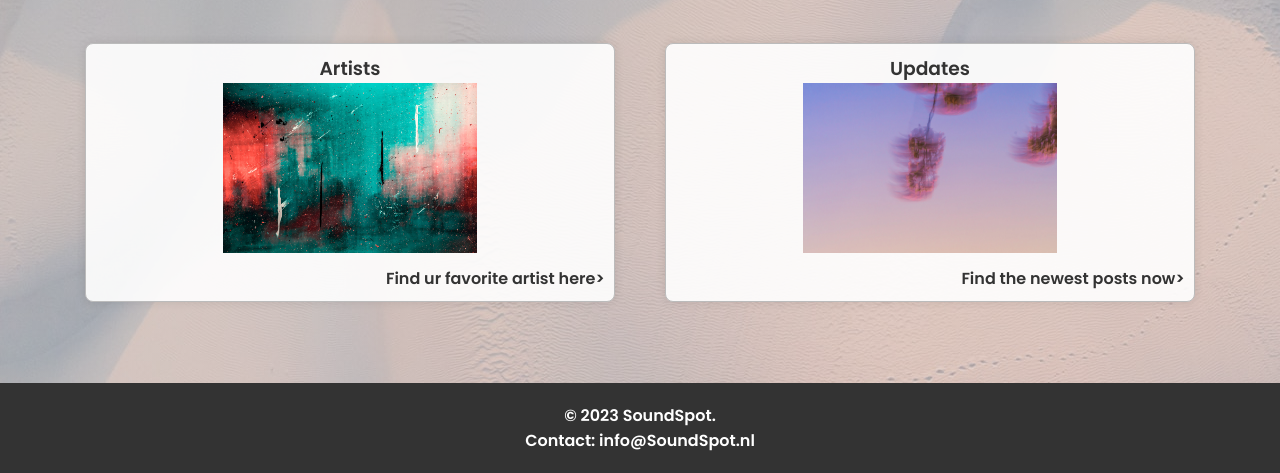
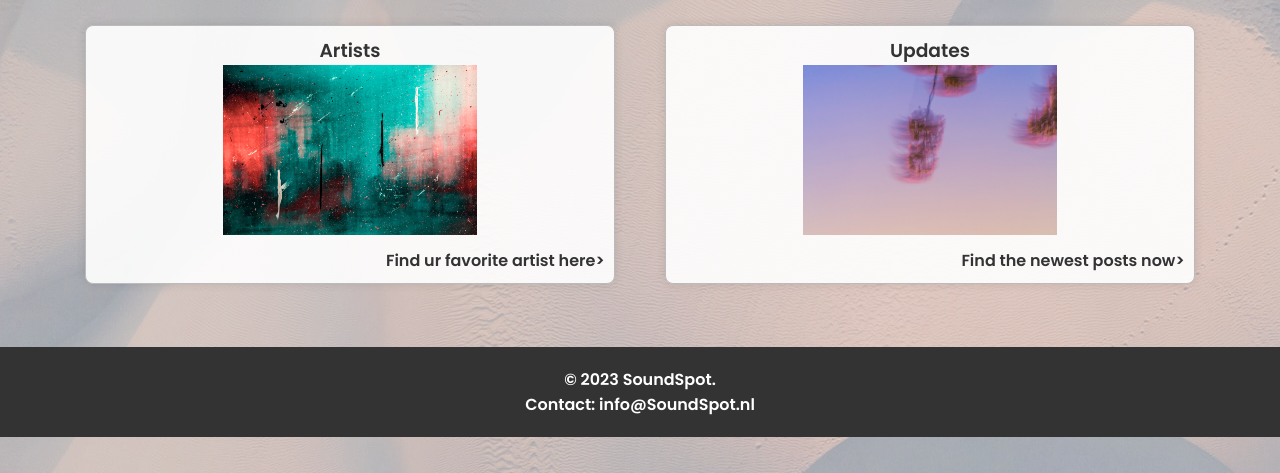
Before and after one commit to Shivamsrepo/Internetstandaarden, a plain HTML site: page index.html in a window 1280 px wide. Shown: the part 327-800 px from the top of the page. Drawn offline with nearby package versions, Linux system fonts and the light colour scheme; a web font is replaced by a local one.

Commit message:
Add files via upload

```diff
--- a/assets/style/index.css
+++ b/assets/style/index.css
@@ -97,11 +97,11 @@ body {
             rgb(175 175 175 / 35%),
             rgb(175 175 175 / 45%)),
         url(../img/background.jpg);
-    background-repeat: repeat;
+    /* background-repeat: repeat; */
 
-    min-height: 100vh;
+    /* min-height: 100vh;
     display: flex;
-    flex-direction: column;
+    flex-direction: column; */
 }
 
 a {
@@ -114,8 +114,6 @@ header {
     color: #fff;
     padding: 25px;
     font-family: "Poppins", sans-serif;
-    width: 100vw;
-    ;
 }
 
 nav ul {
@@ -170,8 +168,6 @@ footer {
     color: white;
     padding: 20px;
     text-align: center;
-    width: 100vw;
-
 }
 
 /* begin index pagina */
```
